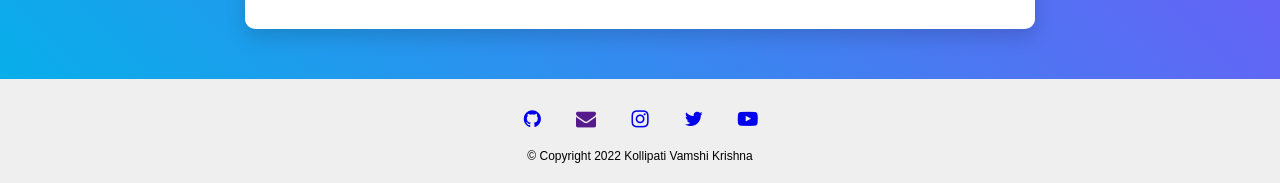
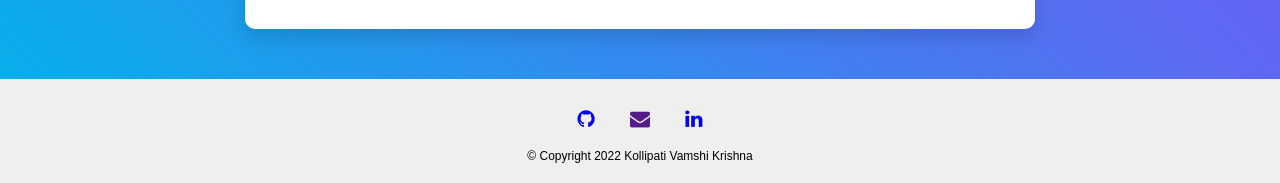
Before and after one commit to Kollipati/Thyroid-Disease-Prediction, a Flask app: page /predict in a window 1280 px wide. Shown: the part 1250-1433 px from the top of the page. Run offline with Flask 2, Linux system fonts and the light colour scheme; parts of the project's set-up code (start-up, migrations or seed data) failed here and were passed over; some libraries are stand-ins or nearby versions.

Commit message:
Update predict.html

```diff
--- a/templates/predict.html
+++ b/templates/predict.html
@@ -178,11 +178,9 @@
     </div>
     <section id="footer">
         <div class="social-links">
-            <a href="https://github.com/Ganesh-Thorat-01" target="_blank"><i class="fa fa-github"></i></a>
-            <a href="mailto:thorat.ganeshscoe@gmail.com" target="_blank"><i class="fa fa-envelope"></i></a>
-            <a href="https://www.instagram.com/ganesh_thorat__/" target="_blank"><i class="fa fa-instagram"></i></a>
-            <a href="https://twitter.com/Ganesh_Thorat_" target="_blank"><i class="fa fa-twitter"></i></a>
-            <a href="https://www.youtube.com/channel/UCXhvVTaw3a8onPxwv2TbwUw" target="_blank"><i class="fa fa-youtube-play"></i></a>
+            <a href="https://github.com/Kollipati" target="_blank"><i class="fa fa-github"></i></a>
+            <a href="mailto:vamshikollipati@gmail.com" target="_blank"><i class="fa fa-envelope"></i></a>
+            <a href="https://www.linkedin.com/in/vamshikollipati" target="_blank"><i class="fa fa-linkedin"></i></a>
             <p>&copy; Copyright 2022 Kollipati Vamshi Krishna</p>
         </div>
     </section>
```
